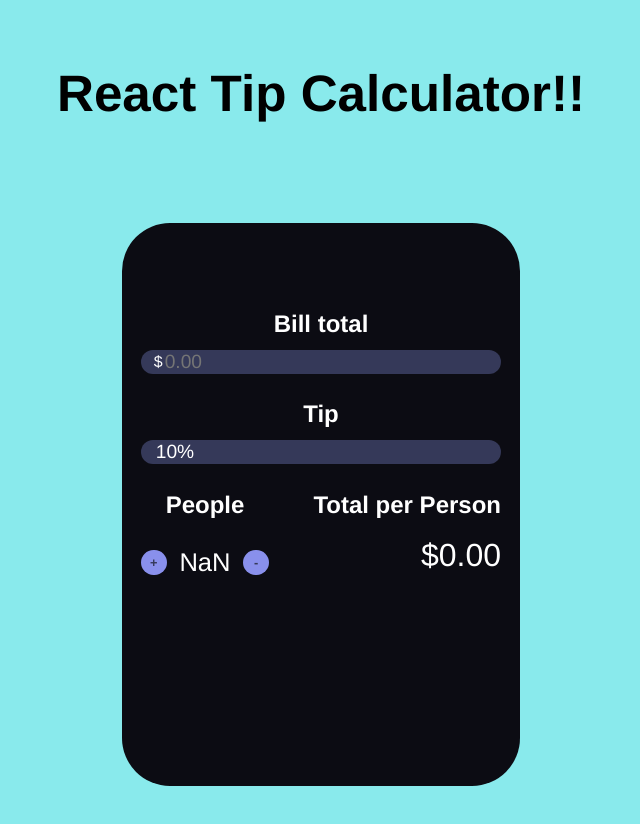
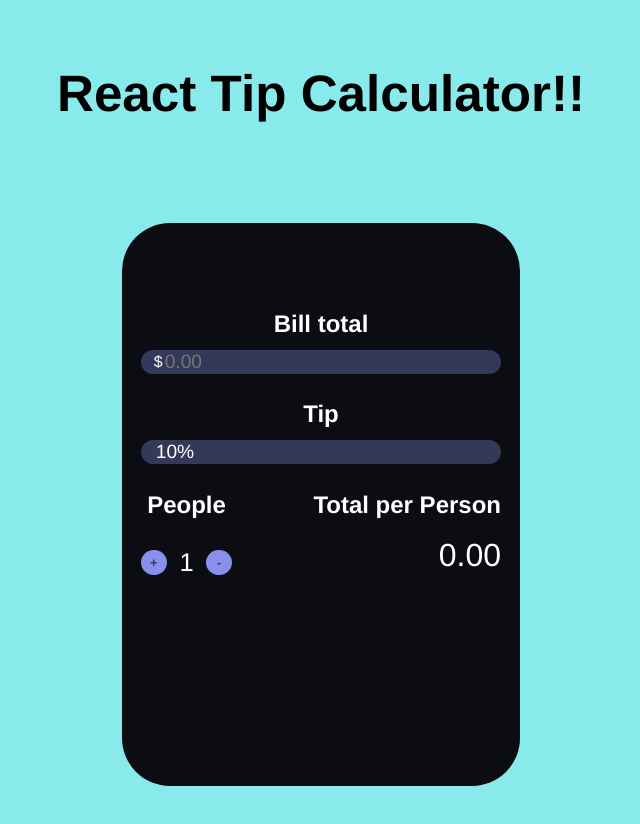
Before and after one commit to Jadashi97/Tip-calculator-REACT, a React (Vite) app: page / in a window 1280 px wide. Shown: the top 824 px of the page, without its empty margins (319-959 px from the left). Built offline with nearby package versions, Linux system fonts and the light colour scheme.

Commit message:
(feat): fixed some bugs to enable functionality. (fix):add authentication to app

```diff
--- a/src/components/TotalBill.jsx
+++ b/src/components/TotalBill.jsx
@@ -6,7 +6,7 @@ const TotalBill = ()=> {
     const [bill, setBill] = useState('');
     const [tipPercentage, setTipPercentage] = useState("10%");
     const [tipAmount, setTipAmount] = useState(0);
-    const [splitTotal, setSplitTotal] = useState("$0.00");
+    const [splitTotal, setSplitTotal] = useState(0);
     const [split, setSplit] = useState(1);
 
     function handleBillChange(e){
@@ -35,9 +35,14 @@ const TotalBill = ()=> {
     function calculate(){
         const percentage = 1 + parseInt(tipPercentage.replace('%',''))/100;
         const result = (bill * percentage / split).toFixed(2);
-        setSplit(result);
+        setSplitTotal(result);
     }
 
+    /*
+        useEffect hook has been used to call the calculate
+        function whenever any of the dependencies change.
+        The dependencies are bill, tipPercentage, and split
+    */
     useEffect(()=>{
         calculate()
     }, [bill,tipPercentage, split])
```
